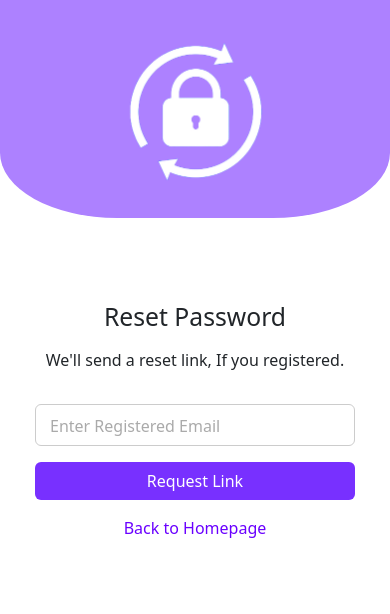
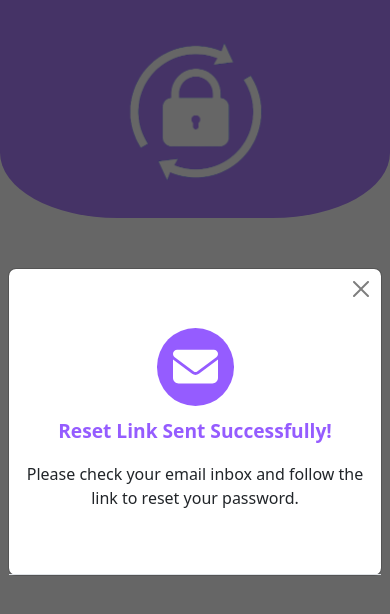
Before and after one commit to Toumik-Haque/LMS, a React (Vite) app: page /LMS/reset in a window 390 px wide. Shown: the top 614 px of the page. Built offline with nearby package versions, Linux system fonts and the light colour scheme.

Commit message:
for responsive check

```diff
--- a/src/Home.jsx
+++ b/src/Home.jsx
@@ -101,8 +101,8 @@ function Home() {
             {
                 toggleNav && (
                     <div className="bottom-nav d-none">
-                        <button className="btn sub-btn rounded-5 px-3 me-3 fw-medium" onClick={() => {setAdminModal(true), setToggleNav(false)}}>Admin Login</button>
-                        <button className="btn main-btn rounded-5 px-3 fw-medium" onClick={() => {setUserModal(true), setToggleNav(false)}}>Login / Register</button>
+                        <button className="btn sub-btn rounded-5 px-3 me-3 fw-medium" onClick={() => { setAdminModal(true), setToggleNav(false) }}>Admin Login</button>
+                        <button className="btn main-btn rounded-5 px-3 fw-medium" onClick={() => { setUserModal(true), setToggleNav(false) }}>Login / Register</button>
                     </div>
                 )
             }
@@ -188,9 +188,9 @@ function Home() {
                     <div className="modal d-block modal-bg" tabIndex="-1">
                         <div className="modal-dialog modal-dialog-centered modal-fade-in">
                             <div className="modal-content">
-                                <div className="modal-header d-flex align-items-start">
-                                    <div className="d-flex flex-column align-items-center ms-3 py-4 w-100">
 
+                                <button type="button" className="btn-close align-self-end mt-3 me-3" data-bs-dismiss="modal" aria-label="Close" onClick={() => { setUserModal(false); setLoginError(''); }}></button>
+                                <div className="modal-header d-flex flex-column align-items-center pb-5">
                                     <h2 className="mb-3 fw-bold">Login</h2>
                                     <p className="mb-4">Please Enter Your Login Credential</p>
                                     <form onSubmit={userLogin} className=" d-flex flex-column align-items-center gap-3" style={{ width: '20rem' }}>
@@ -213,7 +213,7 @@ function Home() {
                                                 )
                                             }
                                         </div>
-                                            <div className="d-flex remember-box" style={{ gap: '5.8rem', fontSize: '0.9rem' }}>
+                                        <div className="d-flex remember-box justify-content-between w-100" style={{  fontSize: '0.9rem' }}>
                                             <div className="form-check">
                                                 <input type="checkbox" className="form-check-input border-1 border-dark" id="rememberMe" />
                                                 <label className="form-check-label" htmlFor="rememberMe">Remember Me</label>
@@ -235,12 +235,6 @@ function Home() {
                                             <p onClick={() => navigate('/register')} className="text-decoration-none link">Register</p>
                                         </div>
                                     </form>
-
-                                    </div>
-                                    <div>
-                                        <button type="button" className="btn-close" data-bs-dismiss="modal" aria-label="Close" onClick={() => { setUserModal(false); setLoginError(''); }}></button>
-                                    </div>
-
                                 </div>
 
                             </div>
@@ -254,8 +248,9 @@ function Home() {
                     <div className="modal d-block modal-bg" tabIndex="-1">
                         <div className="modal-dialog modal-dialog-centered modal-fade-in">
                             <div className="modal-content">
-                                <div className="modal-header d-flex align-items-start">
-                                    <div className="d-flex flex-column align-items-center ms-3 py-4 w-100 my-3">
+                                <button type="button" className="btn-close align-self-end mt-3 me-3" data-bs-dismiss="modal" aria-label="Close" onClick={() => { setAdminModal(false); setLoginError(''); }}></button>
+                                <div className="modal-header d-flex flex-column align-items-center pb-5">
+
 
                                         <h2 className="mb-3 fw-bold">Admin Login</h2>
                                         <p className="mb-4">Please Enter Admin Login Credential</p>
@@ -279,7 +274,7 @@ function Home() {
                                                     )
                                                 }
                                             </div>
-                                            <div className="d-flex remember-box" style={{ gap: '5.8rem', fontSize: '0.9rem' }}>
+                                            <div className="d-flex remember-box justify-content-between w-100" style={{ fontSize: '0.9rem' }}>
                                                 <div className="form-check">
                                                     <input type="checkbox" className="form-check-input border-1 border-dark" id="rememberMe" />
                                                     <label className="form-check-label" htmlFor="rememberMe">Remember Me</label>
@@ -299,11 +294,6 @@ function Home() {
                                         </form>
 
                                 </div>
-                                    <div>
-                                        <button type="button" className="btn-close" data-bs-dismiss="modal" aria-label="Close" onClick={() => { setAdminModal(false); setLoginError(''); }}></button>
-                                    </div>
-
-                                </div>
 
                             </div>
                         </div>
--- a/src/Register.jsx
+++ b/src/Register.jsx
@@ -6,7 +6,7 @@ import { faCheck, faEye, faEyeSlash } from '@fortawesome/free-solid-svg-icons';
 
 function Register() {
 
-    const [modal, setModal] = useState(false)
+    const [modal, setModal] = useState(true)
     const [loading, setLoading] = useState(false)
 
     const [email, setEmail] = useState('')
--- a/src/Reset.jsx
+++ b/src/Reset.jsx
@@ -6,7 +6,7 @@ import { faEnvelope } from '@fortawesome/free-solid-svg-icons';
 
 function Reset() {
 
-    const [modal, setModal] = useState(false)
+    const [modal, setModal] = useState(true)
     const [loading, setLoading] = useState(false)
 
     const [email, setEmail] = useState('')
@@ -87,19 +87,15 @@ function Reset() {
                     <div className="modal d-block modal-bg" tabIndex="-1">
                         <div className="modal-dialog modal-dialog-centered modal-fade-in">
                             <div className="modal-content">
-                                <div className="modal-header d-flex align-items-start">
-                                    <div className="d-flex flex-column align-items-center ms-4 py-4 w-100">
+                                <button type="button" className="btn-close align-self-end mt-2 me-2" data-bs-dismiss="modal" aria-label="Close" onClick={() => setModal(false)}></button>
+                                <div className="modal-header d-flex flex-column align-items-center pb-5">
+
 
                                         <div className="modal-icon-box">
                                             <FontAwesomeIcon icon={faEnvelope} className="modal-icon" />
                                         </div>
                                         <h3 className="mb-3 fw-bold modal-title text-center">Reset Link Sent Successfully!</h3>
                                         <p className="mb-3 text-center">Please check your email inbox and follow the link to reset your password.</p>
-
-                                    </div>
-                                    <div>
-                                        <button type="button" className="btn-close" data-bs-dismiss="modal" aria-label="Close" onClick={() => setModal(false)}></button>
-                                    </div>
 
                                 </div>
 
--- a/src/media.css
+++ b/src/media.css
@@ -115,9 +115,9 @@
         font-size: 1.6rem;
     }
 
-    .remember-box{
+    /* .remember-box{
         column-gap: 2rem !important;
-    }
+    } */
 
     .reset, .register{
         align-items: start !important;
```
Lines whose indentation alone changed are shown as unchanged.
